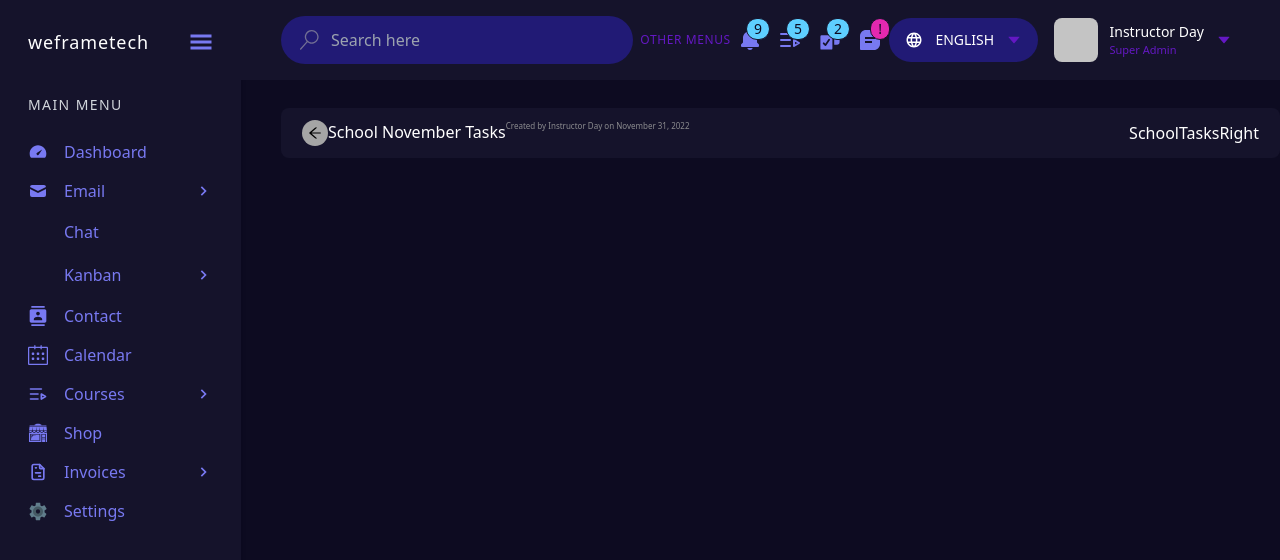
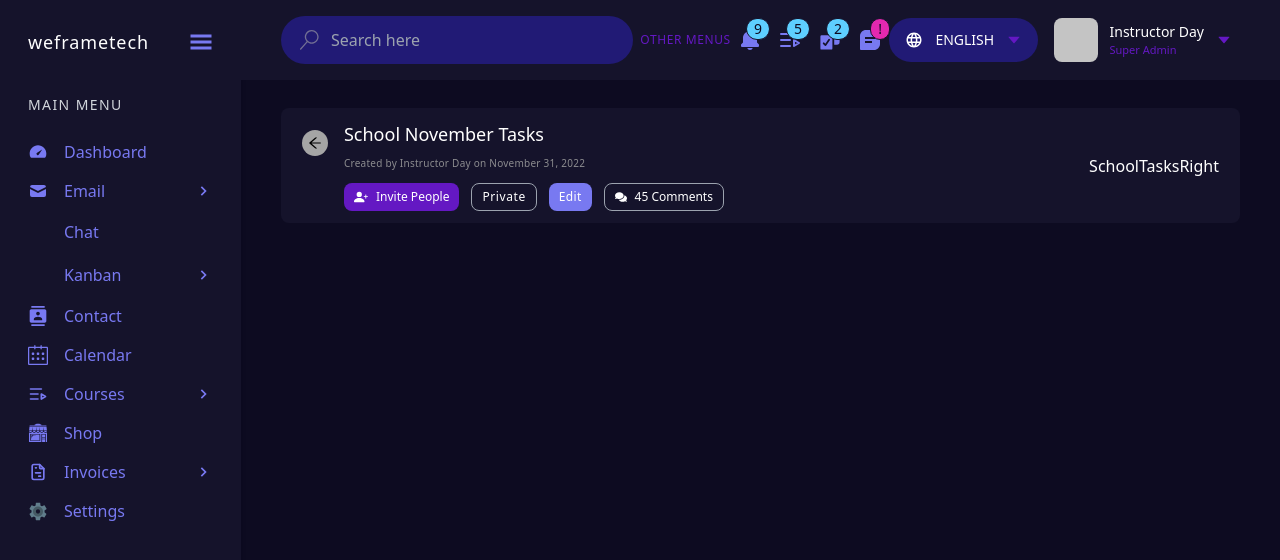
Before and after one commit to jasmeets-6575/weframe-tech, a Next.js app: page / in a window 1280 px wide. Shown: the top 560 px of the page. Built offline with nearby package versions, Linux system fonts and the light colour scheme; some icons are missing.

Commit message:
SchoolTasksLeft

```diff
--- a/app/page.tsx
+++ b/app/page.tsx
@@ -3,7 +3,7 @@ import Image from "next/image";
 
 export default function Home() {
   return (
-    <div className="bg-[var(--background-color)] h-full mt-7 ml-10">
+    <div className="bg-[var(--background-color)] h-full mt-7 mx-10">
       <SchoolTasks />
     </div>
   );
--- a/components/Navbar.tsx
+++ b/components/Navbar.tsx
@@ -1,3 +1,5 @@
+"use client";
+
 import { VscSearch } from "react-icons/vsc";
 import { AiOutlineCaretDown } from "react-icons/ai";
 import { MdOutlineLanguage } from "react-icons/md";
--- a/components/schoolTask/SchoolTasksLeft.tsx
+++ b/components/schoolTask/SchoolTasksLeft.tsx
@@ -1,17 +1,35 @@
 import { AiOutlineArrowLeft } from "react-icons/ai";
+import { BsFillPersonPlusFill } from "react-icons/bs";
+import { FaComments } from "react-icons/fa";
 
 const SchoolTasksLeft = () => {
   return (
-    <div className="flex">
-      <span className="text-black bg-[#a5a5a5] font-bold p-[5px] rounded-full">
+    <div className="flex space-x-4 items-start ">
+      <div className=" text-black bg-[#a5a5a5] font-bold p-[5px] rounded-full mt-[10px]">
         <AiOutlineArrowLeft />
-      </span>
+      </div>
 
-      <div className="flex">
-        <h1>School November Tasks</h1>
-        <h3 className="text-[#8c8c8f] text-[8px]">
+      <div className="flex flex-col">
+        <h1 className="text-lg">School November Tasks</h1>
+        <h3 className="text-[#8c8c8f] text-[10px] tracking-wide mt-2 mb-3 ">
           Created by Instructor Day on November 31, 2022
         </h3>
+        <div className="flex space-x-3  ">
+          <button className="flex space-x-2 items-center rounded-lg bg-[var(--primary-main-color)] py-[4px] px-[10px]">
+            <BsFillPersonPlusFill className="text-[14px]" />
+            <span className="text-[12px]">Invite People</span>
+          </button>
+          <button className="py-[4px] px-[10px] text-[12px] tracking-wider border border-gray-400 rounded-lg">
+            Private
+          </button>
+          <button className="py-[4px] px-[10px] text-[12px] tracking-wide rounded-lg bg-[var(--primary-main-color2)]">
+            Edit
+          </button>
+          <button className="flex space-x-2 items-center py-[4px] px-[10px] border text-[12px] border-gray-400 rounded-lg">
+            <FaComments />
+            <span>45 Comments</span>
+          </button>
+        </div>
       </div>
     </div>
   );
```
